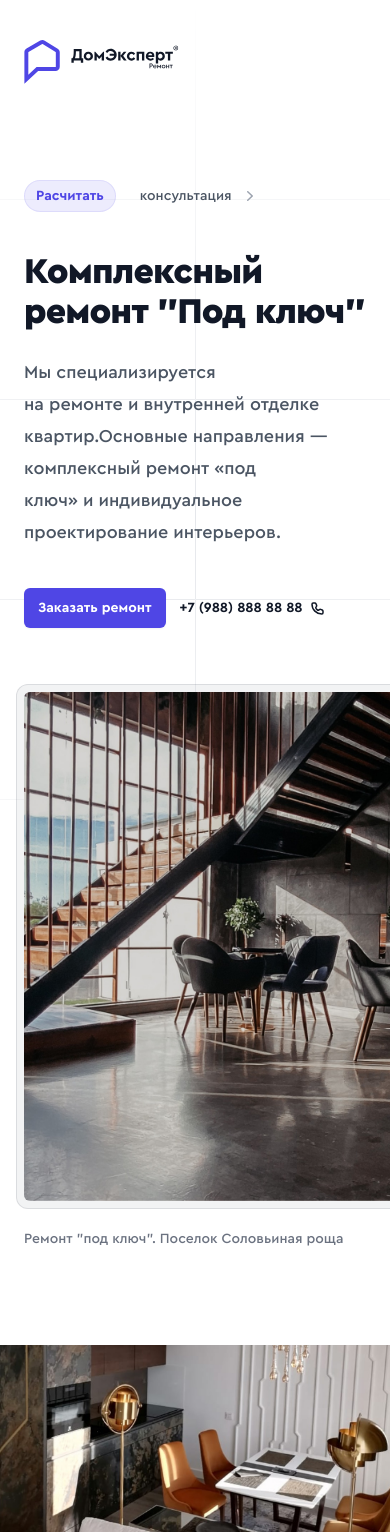
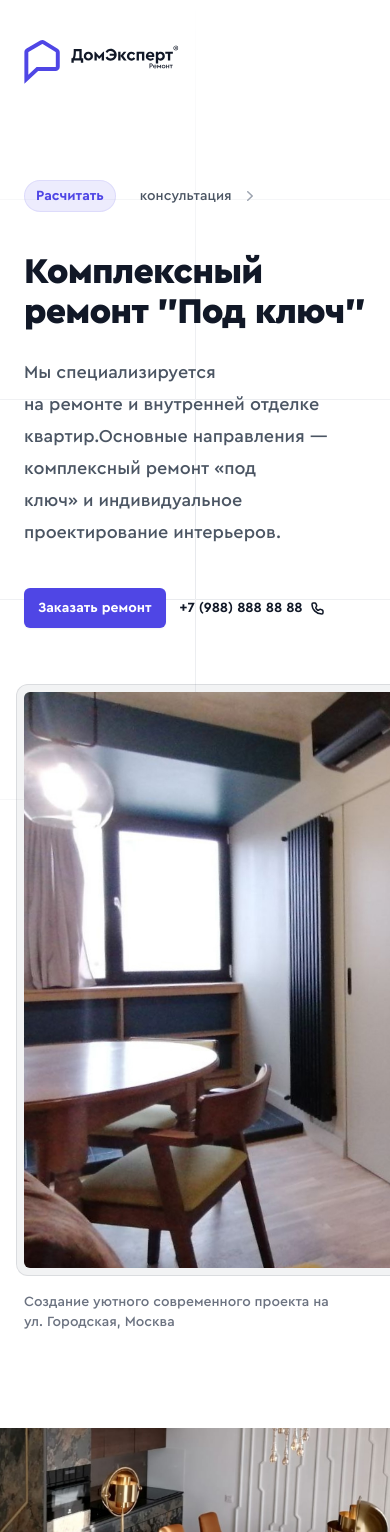
Before and after one commit to roodiroot/home_expert, a Next.js app: page / in a window 390 px wide. Shown: the top 1532 px of the page. Built offline with nearby package versions, Linux system fonts and the light colour scheme.

Commit message:
update main image

```diff
--- a/src/app/(root)/page.tsx
+++ b/src/app/(root)/page.tsx
@@ -46,7 +46,7 @@ export default function Home() {
   return (
     <>
       <main className='font-medium'>
-        <HeroBlock img='/image/cta_1222.jpg' Logo={Logo} pattern={pattern} />
+        <HeroBlock img='/image/mi.jpg' Logo={Logo} pattern={pattern} />
         <CTASection img='/image/main2.jpg' />
         <PortfolioListSection list={portfolioList} />
         <FeatureSection img='/image/func2.jpg' list={consultationBlocks} />
--- a/src/components/page/main-page/hero-block.tsx
+++ b/src/components/page/main-page/hero-block.tsx
@@ -35,7 +35,7 @@ const HeroBlock: React.FC<HeroBlockProps> = ({ img, Logo, pattern }) => {
           </div>
         </div>
         <div className='mx-auto mt-16 flex max-w-2xl sm:mt-24 lg:ml-10 lg:mr-0 lg:mt-0 lg:max-w-none lg:flex-none xl:ml-32'>
-          <div className='relative pb-12 max-w-3xl flex-none sm:max-w-5xl xl:max-w-none'>
+          <div className='relative pb-16 max-w-3xl flex-none sm:max-w-5xl xl:max-w-none'>
             <div className='-m-2  rounded-xl bg-gray-900/5 p-2 ring-1 ring-inset ring-gray-900/10 lg:-m-4 lg:rounded-2xl xl:p-4'>
               <Image
                 className='h-auto max-w-full w-[76rem] rounded-md right-1 ring-gray-900/10'
@@ -46,7 +46,7 @@ const HeroBlock: React.FC<HeroBlockProps> = ({ img, Logo, pattern }) => {
               />
             </div>
             <span className='absolute text-gray-500 max-w-xs text-sm bottom-0'>
-              Ремонт "под ключ". Поселок Соловьиная роща
+              Создание уютного современного проекта на ул. Городская, Москва
             </span>
           </div>
         </div>
```
Also changed, not shown: public/image/mi.jpg (added).
